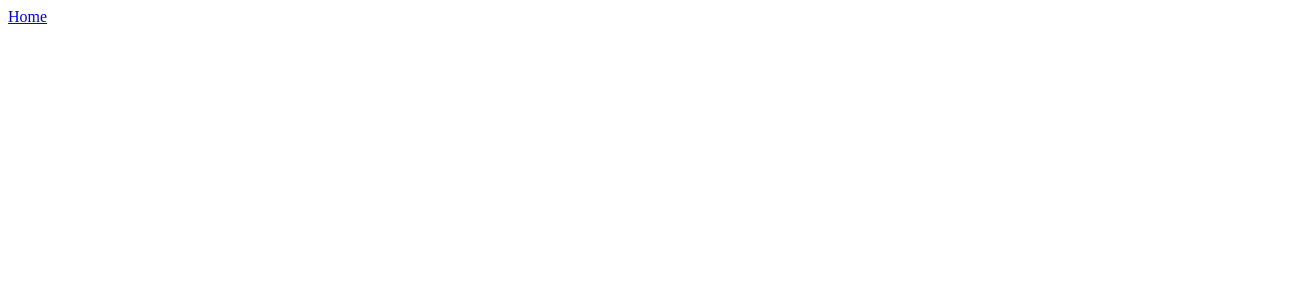
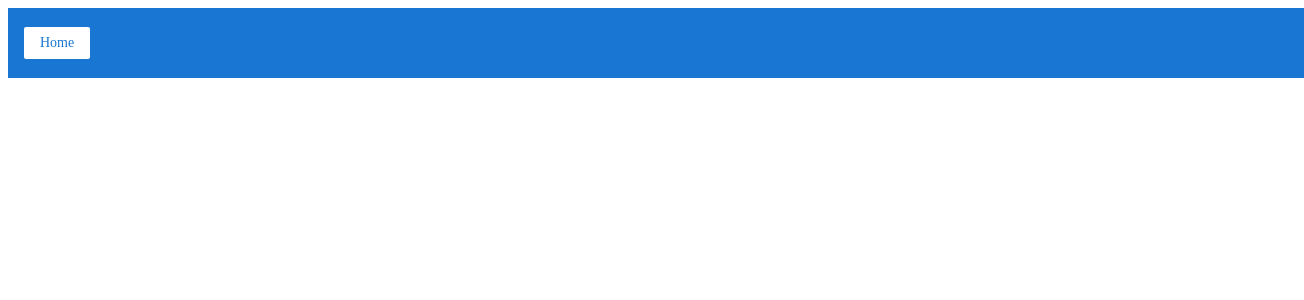
Before and after one commit to Touitoui/ProjetResto, an Angular app: page / in a window 1280 px wide. Shown: the top 300 px of the page, 1304 px wide, since content can reach past the window. Built offline with nearby package versions, Linux system fonts and the light colour scheme.

Commit message:
basic css, matching color required

```diff
--- a/src/app/top-bar/top-bar.component.html
+++ b/src/app/top-bar/top-bar.component.html
@@ -1 +1 @@
-<a [routerLink]="['/']" class="homeButon"> Home </a>
+<a [routerLink]="['/']" class="button fancy-button"> Home </a>
--- a/src/styles.css
+++ b/src/styles.css
@@ -1 +1,64 @@
-/* You can add global styles to this file, and also import other style files */
+/* Hyperlink */
+
+a {
+  cursor: pointer;
+  color: #1976d2;
+  text-decoration: none;
+}
+
+a:hover {
+  opacity: 0.8;
+}
+
+/* Button */
+.button, button {
+  display: inline-flex;
+  align-items: center;
+  padding: 8px 16px;
+  border-radius: 2px;
+  font-size: 14px;
+  cursor: pointer;
+  background-color: #1976d2;
+  color: white;
+  border: none;
+}
+
+.button:hover, button:hover {
+  opacity: 0.8;
+  font-weight: normal;
+}
+
+.button:disabled, button:disabled {
+  opacity: 0.5;
+  cursor: auto;
+}
+
+/* Fancy Button */
+
+.fancy-button {
+  background-color: white;
+  color: #1976d2;
+}
+
+.fancy-button i.material-icons {
+  color: #1976d2;
+  padding-right: 4px;
+}
+
+/* Top Bar */
+
+app-top-bar {
+  width: 100%;
+  height: 38px;
+  background-color: #1976d2;
+  padding: 16px;
+  display: flex;
+  flex-direction: row;
+  justify-content: space-between;
+  align-items: center;
+}
+
+app-top-bar h1 {
+  color: white;
+  margin: 0;
+}
```
